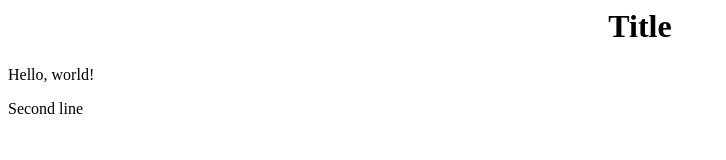
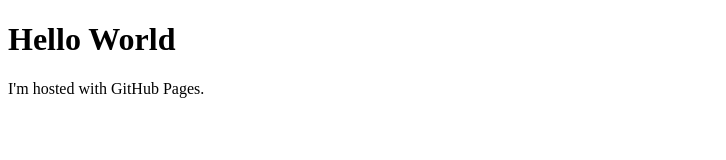
Before and after one commit to keinejiang/keinejiang.github.io, a plain HTML site: page index.html in a window 1280 px wide. Shown: the whole page, without its empty margins (0-726 px from the left). Drawn offline with Linux system fonts and the light colour scheme.

Commit message:
Update index.html

```diff
--- a/index.html
+++ b/index.html
@@ -1,7 +1,7 @@
+<!DOCTYPE html>
 <html>
 <body>
-    <h1 style="text-align: center">Title</h1>
-    <p>Hello, world!</p>
-    <p>Second line</p>
+<h1>Hello World</h1>
+<p>I'm hosted with GitHub Pages.</p>
 </body>
 </html>
```
